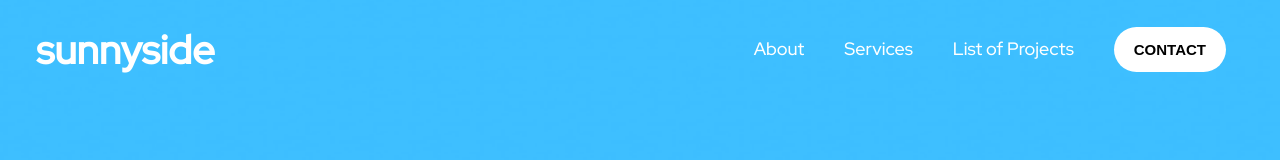
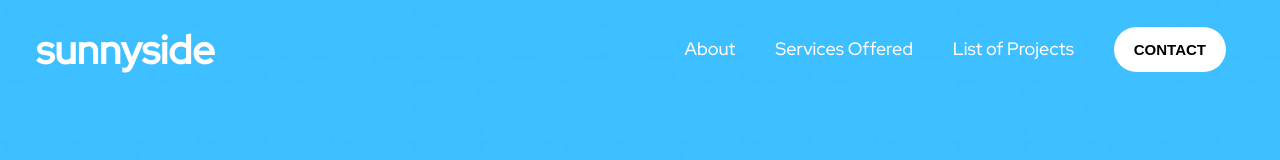
Before and after one commit to PurityGwaro/Cap2-Grp70, a plain HTML site: page index.html in a window 1280 px wide. Shown: the top 160 px of the page. Drawn offline with Linux system fonts and the light colour scheme.

Commit message:
Update index.html
change

```diff
--- a/index.html
+++ b/index.html
@@ -32,7 +32,7 @@
           </div>
           <ul>
               <li><a href="#" class="nav-links">About</a></li>
-              <li><a href="#" class="nav-links">Services</a></li>
+              <li><a href="#" class="nav-links">Services Offered</a></li>
               <li><a href="#" class="nav-links">List of Projects</a></li>
               <li><a href="#" class="buttonactive"><button class="button">Contact</button></a></li>
           </ul>
```
